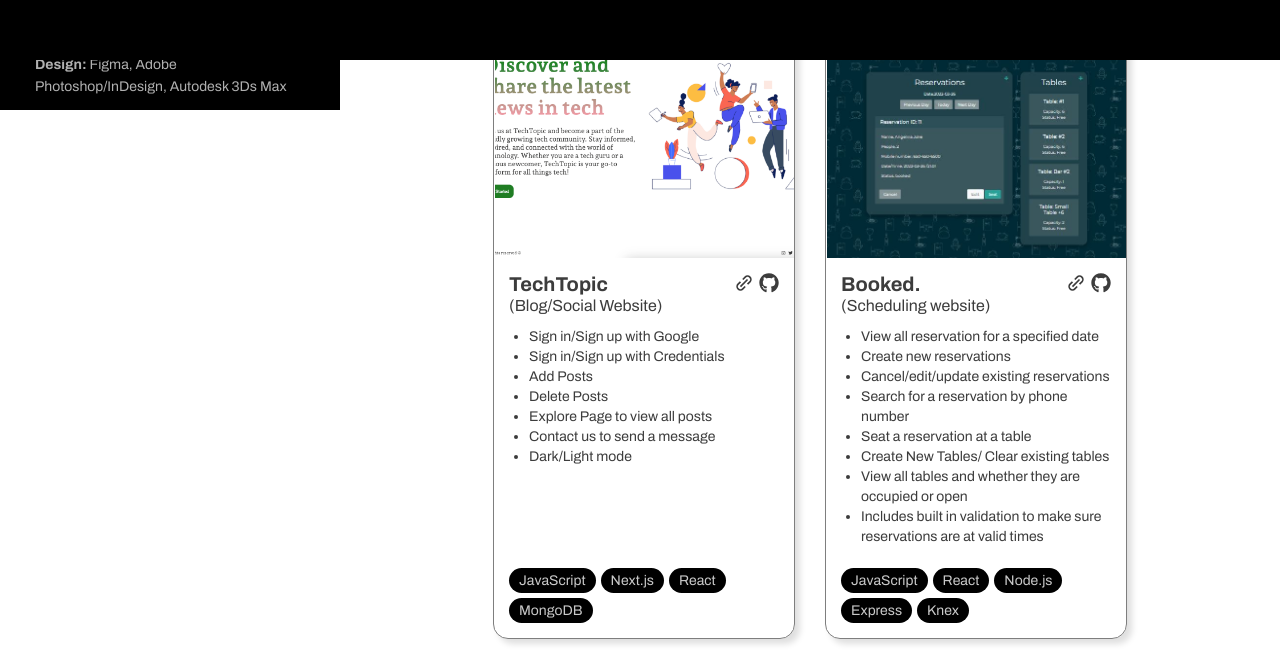
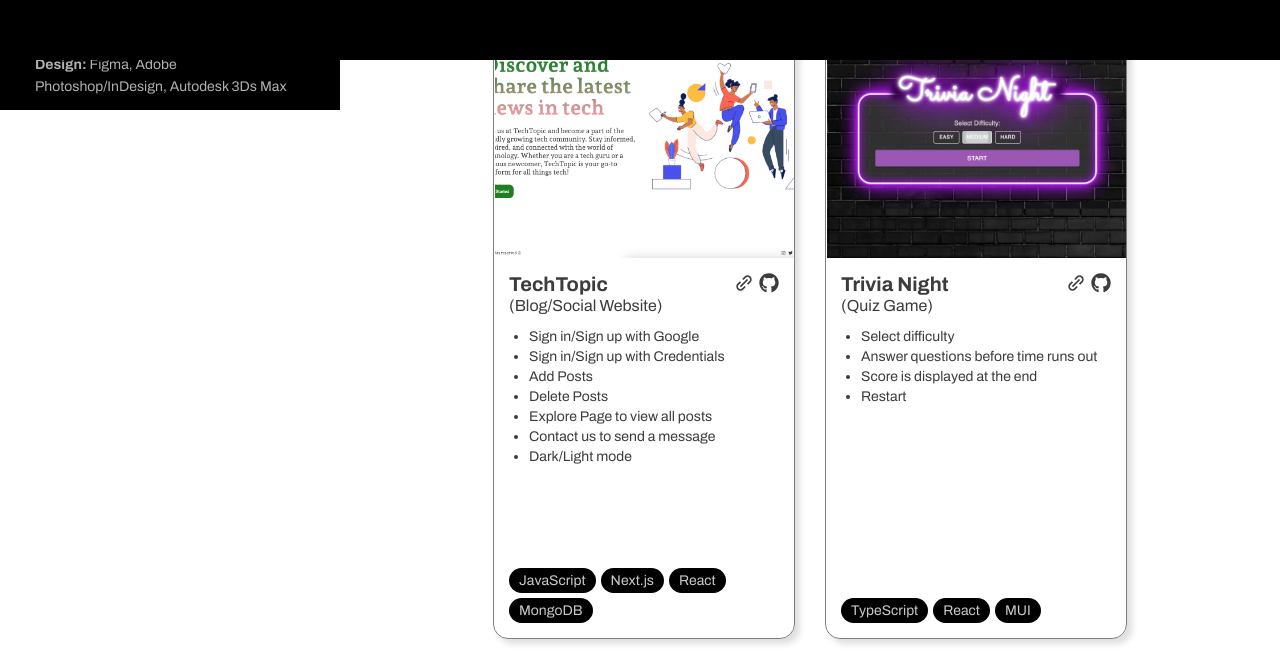
Before and after one commit to hebahiari/personal-website, a React (Create React App) app: page /projects in a window 1280 px wide. Shown: the part 740-1407 px from the top of the page. Built offline with nearby package versions, Linux system fonts and the light colour scheme; a web font is replaced by a local one.

Commit message:
Added trivia night

```diff
--- a/src/pages/Projects.js
+++ b/src/pages/Projects.js
@@ -60,6 +60,23 @@
     links: [
       "https://github.com/hebahiari/techtopic",
       "https://techtopic.hebahiari.com/",
+    ],
+  },
+
+  {
+    name: "Trivia Night",
+    type: "(Quiz Game)",
+    desc: [
+      "Select difficulty",
+      "Answer questions before time runs out",
+      "Score is displayed at the end",
+      "Restart",
+    ],
+    tags: ["TypeScript", "React", "MUI"],
+    image: "/img/portfolio/8.PNG",
+    links: [
+      "https://github.com/hebahiari/quiz-app",
+      "https://trivia.hebahiari.com/",
     ],
   },
 
```
Also changed, not shown: public/img/portfolio/8.PNG (added).
